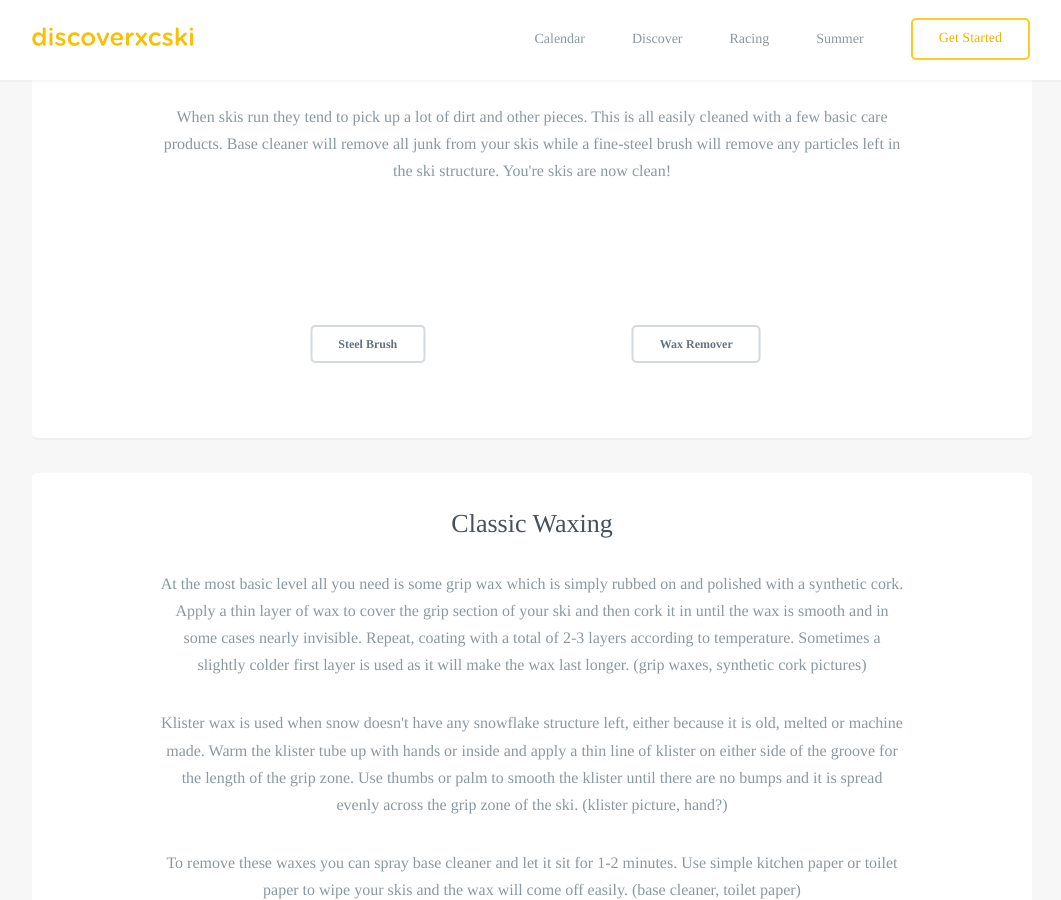
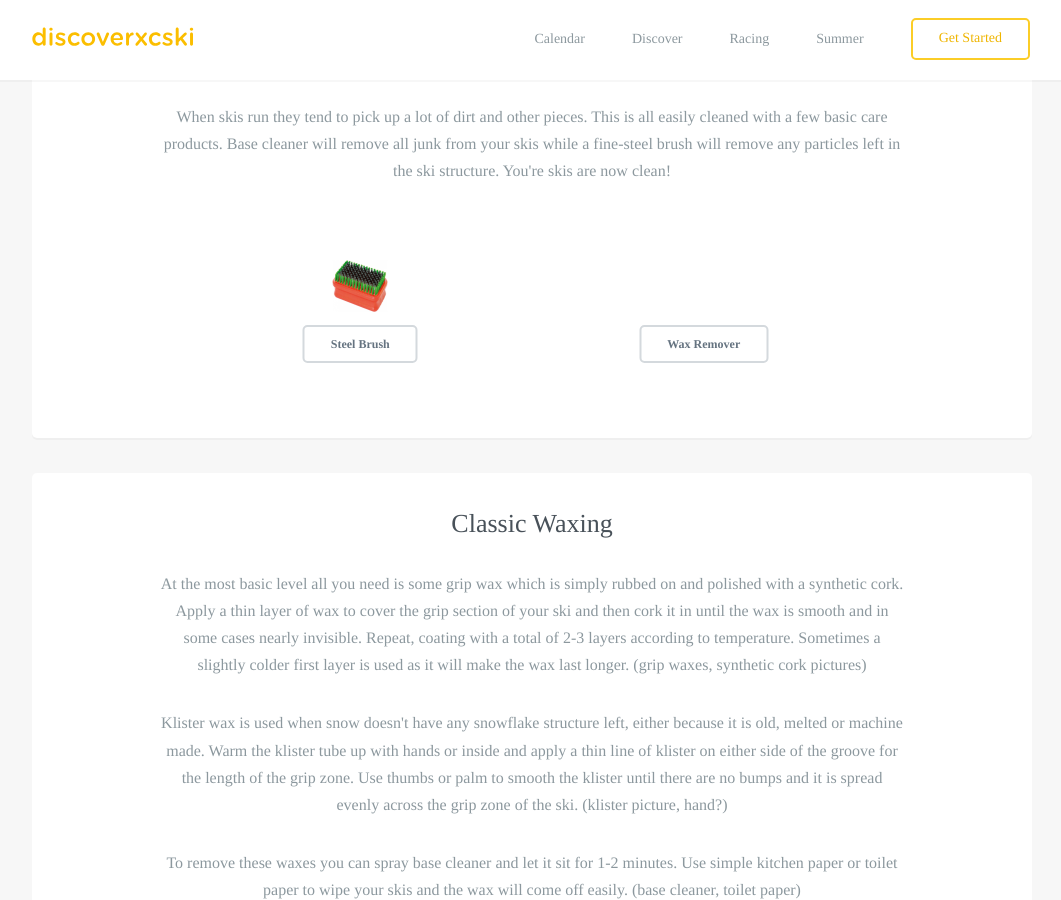
Before and after one commit to robcatto/robcatto.github.io, a Jekyll site: the page built from get-started/waxing/index.html, in a window 1280 px wide and 900 px high, scrolled down 1072 px. Shown: the whole window, without its empty margins (108-1169 px from the left). Built offline with Jekyll 4.4.1, drawn with Linux system fonts in a browser that asks for light colours; some web fonts are replaced; Markdown is read by kramdown in place of the engine named in the settings.

Commit message:
Update index.html

```diff
--- a/get-started/waxing/index.html
+++ b/get-started/waxing/index.html
@@ -51,10 +51,10 @@ layout: default
                         <p>  When skis run they tend to pick up a lot of dirt and other pieces. This is all easily cleaned with a few basic care products. Base cleaner will remove all junk from your skis while a fine-steel brush will remove any particles left in the ski structure. You're skis are now clean!
                         </p>
 
-                     <div class="row" style="max-width: 657px;">
+                     <div class="row" style="max-width: 687px;">
 <div class="column two">
 <div class="callout-card" style="background: white;">
-
+<img src="http://www.discoverxcski.com/images/cleaning-brush.png" alt="fine steel cleaning brush" height="55" width="55">
 <a class="button small dark" href="/discoverxc/classic" data-featurette="analytics-click-event" data-event-category="button" data-event-action="M: Clicked Perks" data-event-label="Source: Features Page" id="featurette-13">Steel Brush</a>
 </div>
 </div>
```
